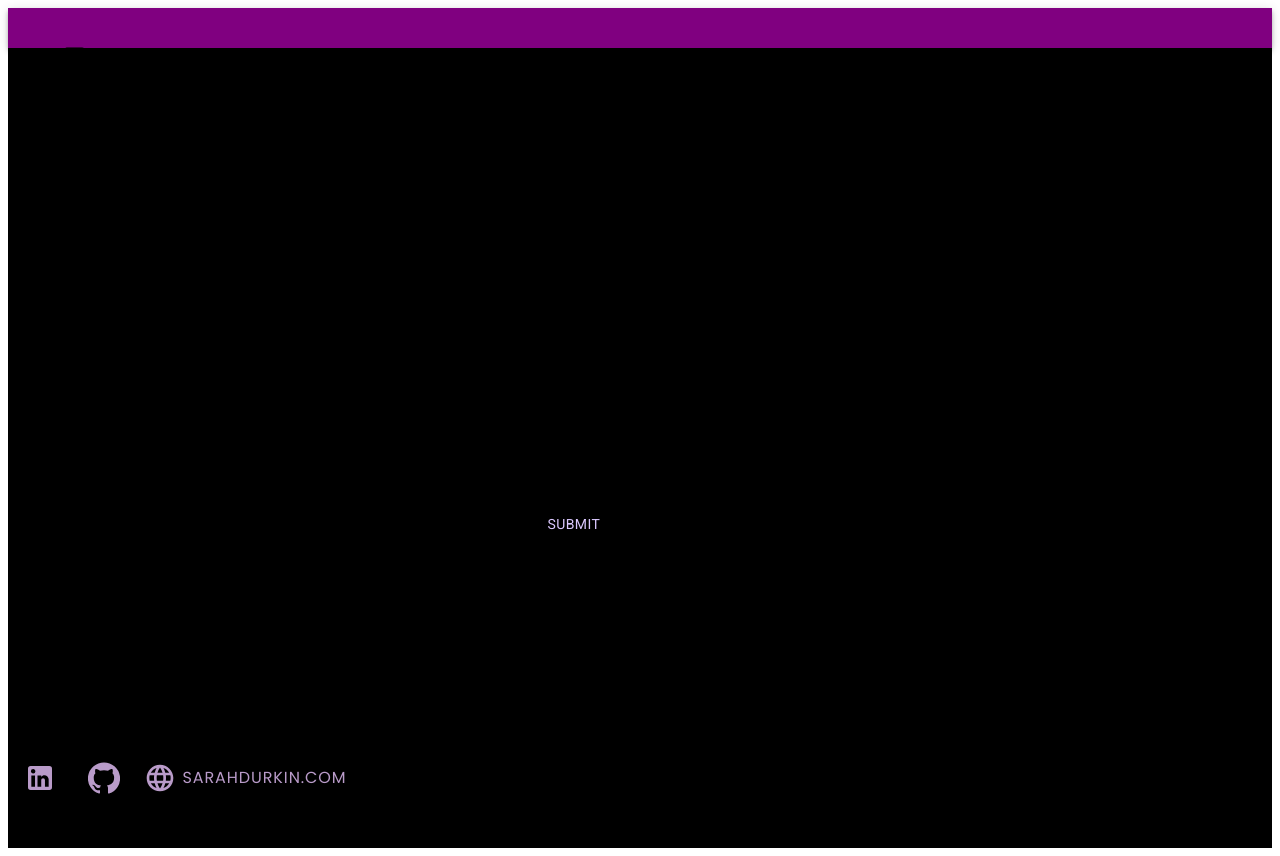
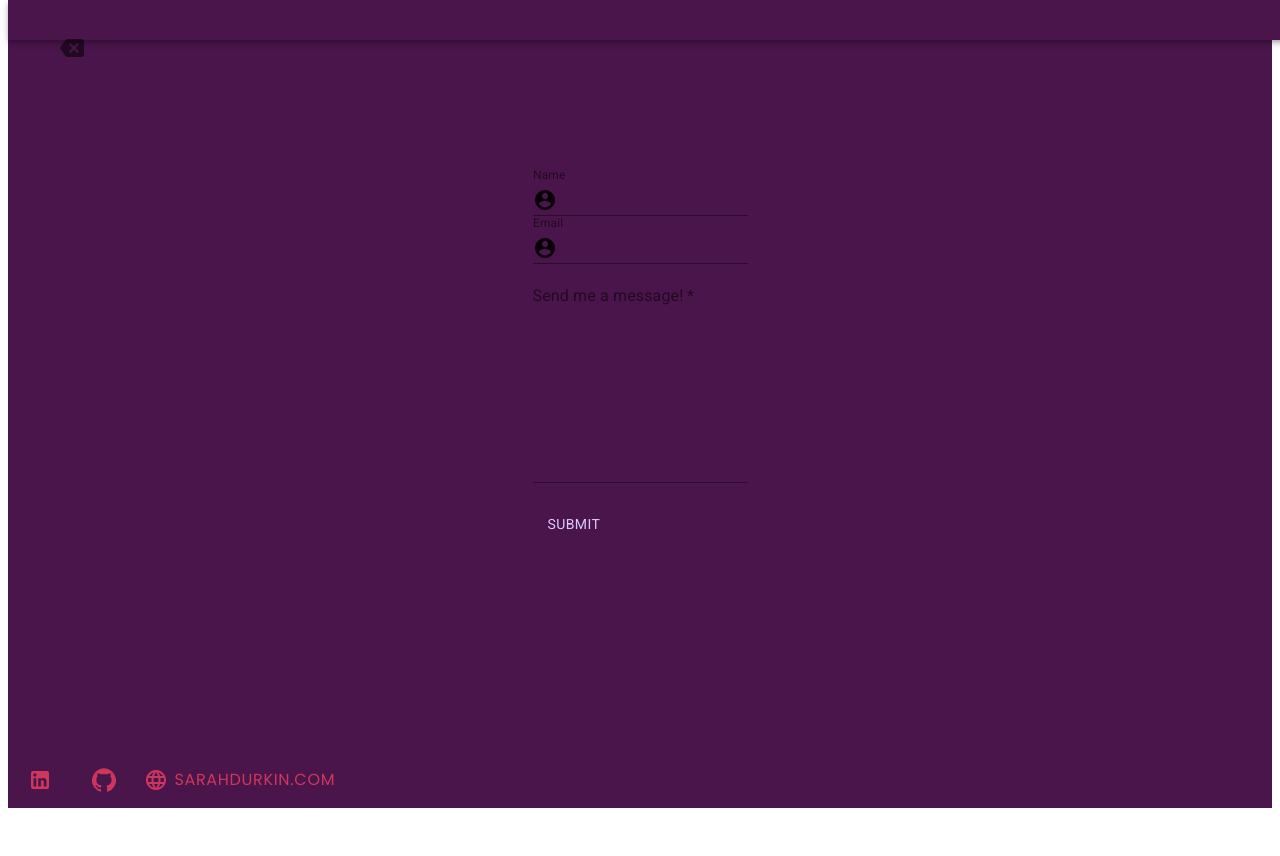
Before and after one commit to sarahdurks/portfolio, a React (Create React App) app: page /contact in a window 1280 px wide. After the commit the page ends 816 px from the top, so only its background shows below. Built offline with nearby package versions, Linux system fonts and the light colour scheme.

Commit message:
nav working, cards showing up but not populating

```diff
--- a/src/components/contact/Contact.js
+++ b/src/components/contact/Contact.js
@@ -14,8 +14,8 @@ import Button from '@material-ui/core/Button';
 const useStyles = makeStyles((theme) => ({
   contactContainer: {
       display: 'flex',
-      background: "black",
       height: "100vh",
+      background: '#4A154B',
       justifyContent: "center",
   },
   heading: {
@@ -61,13 +61,13 @@ const useStyles = makeStyles((theme) => ({
       alignSelf: 'baseline',
       maxWidth: 620,
       '@media (max-width:600px)': {
-          width: 300,
-          marginTop: '2.5rem',
+          width: 320,
+          marginTop: '30vh',
           padding: 4,
       },
 
       '@media (min-width:600px)': {
-          paddingTop: '15vh',
+          paddingTop: '20vh',
           position: "absolute",
           maxWidth: 650,
       },
--- a/src/components/footer/Footer.js
+++ b/src/components/footer/Footer.js
@@ -11,15 +11,17 @@ const useStyles = makeStyles(() => ({
   footer: {
     display: 'flex',
     position: "fixed",
+    alignContent: `center`,
     zindex: '1',
     bottom: '0',
+    color: `#4A154B`,
     '@media (max-width:600px)': {
       fontSize: '.8rem',
     },
   },
   icons: {
-    color: "#B99BC9",
-    fontSize: '2rem',
+    color: "#CE375C",
+    fontSize: '1.5rem',
     fontWeight: '500',
     fontFamily: 'Poppins'
   },
--- a/src/components/home/Home.js
+++ b/src/components/home/Home.js
@@ -9,34 +9,37 @@ import about from "../../utils/about";
 const useStyles = makeStyles((theme) => ({
 
     root: {
-        background: 'black',
-        width: '100%',
+        background: '#4A154B',
+        width: '100vw',
         height: '100vh',
         justifyContent: `center`,
-        font: `Poppins`,
+
     },
 
     box: {
         width: '80vw',
-        margin: `10vw`
+        margin: `10vw`,
+        paddingTop: `10vh`
     },
     h1: {
-        font: `Poppins`,
-        color: `#B99BC9`,
-        fontsize: `5rem`
+        fontFamily: `Poppins`,
+        color: `#5bb381`,
+        size: `10rem`,
+        weight: 900
     },
     text: {
         font: `Roboto`,
         color: `white`,
-        fontsize: `1rem`
+        textAlign: `center`,
+        fontsize: `.8rem`
     },
     avatar: {
-        width: theme.spacing(50),
-        height: theme.spacing(50),
-        margin: theme.spacing(2),
+        width: `20rem`,
+        height: `20rem`,
+        margintop: `10px`,
         '@media (max-width:600px)': {
-            width: theme.spacing(20),
-        height: theme.spacing(20)
+        width: `60vw`,
+        height: `30vh`
         },
     }
 
@@ -48,11 +51,9 @@ const Home = () => {
 
     return (
         <div className={home.root}>
-
-
             <Grid container justify="center" className={home.box}>
             <Grid container justify="center">
-            <Typography className={home.h1}>
+            <Typography className={home.h1} component="h1">
                     {about.name}
                 </Typography>
                 </Grid>
--- a/src/components/navbar/Navigation.js
+++ b/src/components/navbar/Navigation.js
@@ -13,11 +13,14 @@ import BackspaceIcon from '@material-ui/icons/Backspace';
 
 const useStyles = makeStyles(() => ({
     topNav: {
-        background: "purple",
+        background: "#4A154B",
         margin: 0,
+        position: `fixed`,
         width: '100%',
         height: "5vh",
-        padding: '1rem'
+        padding: '1rem',
+        zindex: '1',
+        top: '0',
     }
 }));
 const Navigation = () => {
--- a/src/components/navbar/Rail.js
+++ b/src/components/navbar/Rail.js
@@ -31,14 +31,14 @@ const useStyles = makeStyles(() => ({
     },
 }));
 
-const Rail = ({ navItems }) => {
+const Rail = ({ navigationLinks }) => {
     const classes = useStyles();
 
     return (
         <Box className={classes.menuRail} component="div">
             <Divider />
             <List>
-                {navItems.map((item) => (
+                {navigationLinks.map((item) => (
                     <ListItem
                         key={item.listText}
                         className={document.location.pathname === item.listPath ? classes.active : classes.listItem}
--- a/src/components/portfolio/Portfolio.js
+++ b/src/components/portfolio/Portfolio.js
@@ -8,7 +8,8 @@ import { makeStyles } from '@material-ui/core/styles';
 const useStyles = makeStyles(() => ({
     heading: {
         font:'Poppins',
-        fontSize: '1rem'
+        fontSize: '1rem',
+        color: `black`
     }
 }));
 
--- a/src/components/portfolio/PortfolioCard.js
+++ b/src/components/portfolio/PortfolioCard.js
@@ -11,7 +11,7 @@ import TextInfoContent from '@mui-treasury/components/content/textInfo';
 import { useFourThreeCardMediaStyles } from '@mui-treasury/styles/cardMedia/fourThree';
 import { useN04TextInfoContentStyles } from '@mui-treasury/styles/textInfoContent/n04';
 import { useOverShadowStyles } from '@mui-treasury/styles/shadow/over';
-import Portfolio from '../../utils/work';
+import Work from '../../utils/work';
 import { GitHub, Language } from '@material-ui/icons';
 import Grid from '@material-ui/core/Grid';
 
@@ -21,6 +21,8 @@ const useStyles = makeStyles(() => ({
     margin: 'auto',
     borderRadius: 12,
     padding: 12,
+    fontFamily: `Poppins`,
+    color: `black`
   },
   media: {
     borderRadius: 6,
@@ -41,21 +43,21 @@ const PortfolioCard = React.memo(function MusicCard() {
       <CardMedia
         className={cx(styles.media, mediaStyles.root)}
         image={
-          Portfolio.image}
+          Work.image}
 
       />
       <CardContent>
         <TextInfoContent
           classes={textCardContentStyles}
-          overline={Portfolio.builtwith}
-          heading={Portfolio.title}
-          body={Portfolio.description}
+          overline={Work.lang}
+          heading={Work.title}
+          body={Work.details}
         />
 
       </CardContent>
       <Grid>
       <Button
-              href={Portfolio.github}
+              href={Work.github}
               target="_blank"
               className={styles.icons}>
 
@@ -63,7 +65,7 @@ const PortfolioCard = React.memo(function MusicCard() {
 
           </Button>
           <Button
-              href={Portfolio.deployed}
+              href={Work.live}
               target="_blank"
               className={styles.icons}>
               <Language className={styles.icons} />
--- a/src/utils/work.js
+++ b/src/utils/work.js
@@ -2,6 +2,7 @@ const Work= {
 
     project:[
     {
+        id: `1`,
         title: `THE POKÉMON DRAFT`,
         image: `https://res.cloudinary.com/www-actionnetwork-com/image/upload/v1624367456/pokemon-fullstack_enra4s.png`,
         detail: `A simple game to build a Pokémon team of six based on available stats, similar to Fantasy Football.`,
```
